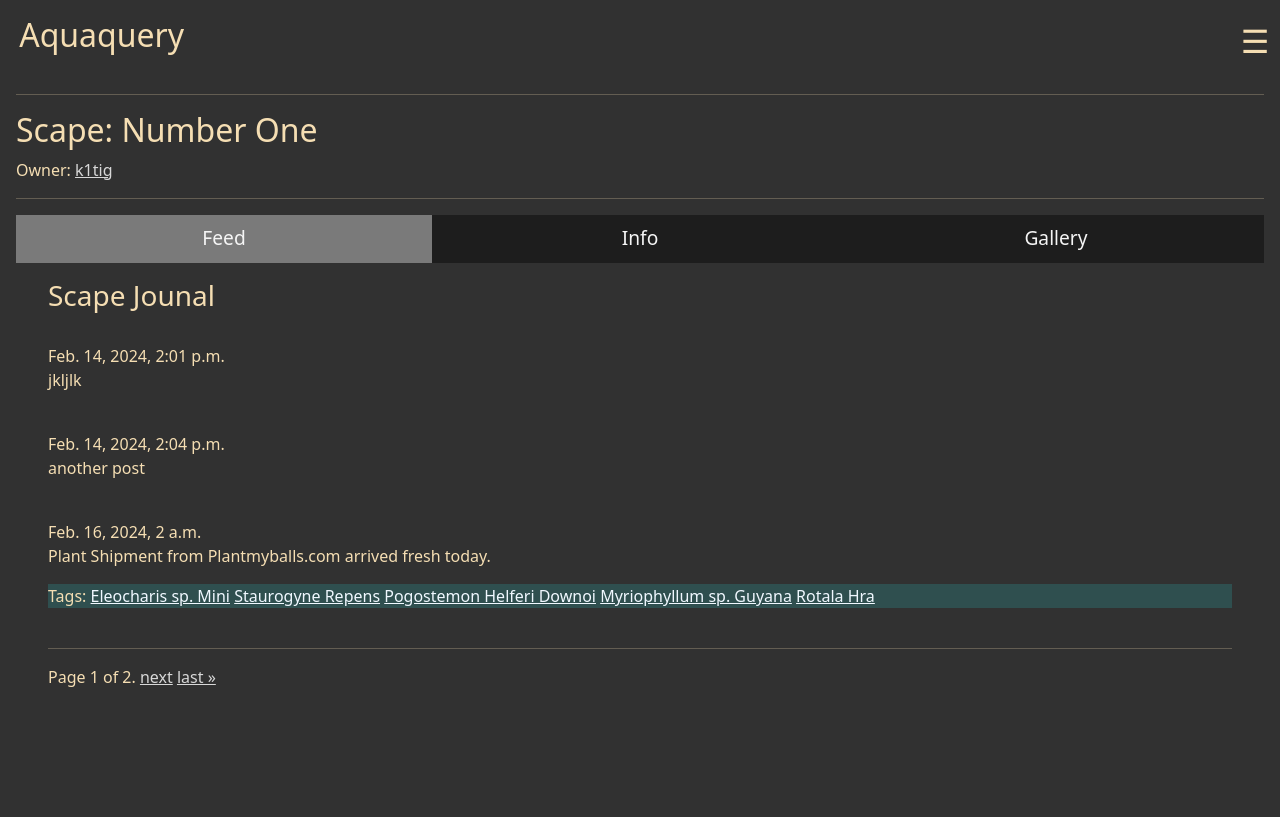
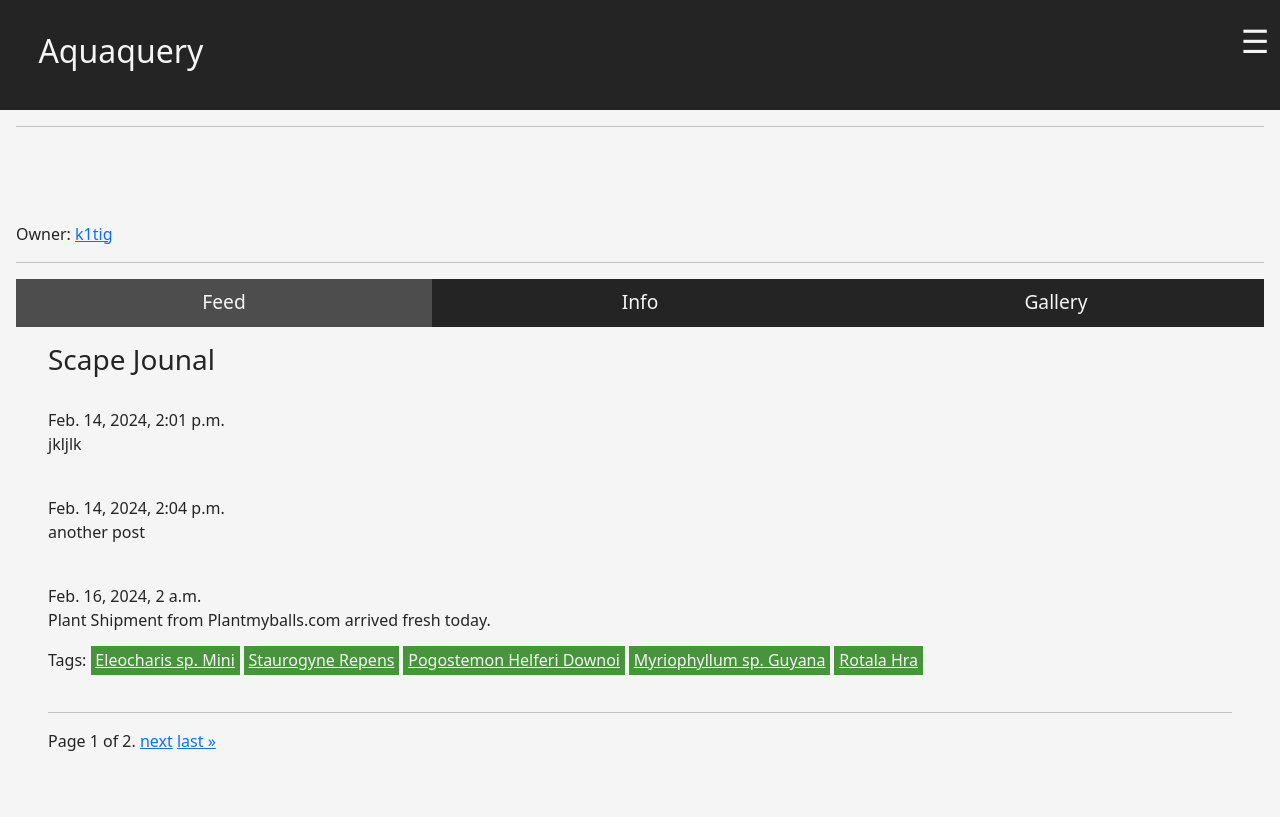
Before and after one commit to k1tig/aq4, a Django app: page /catalog/scape/1 in a window 1280 px wide. Before the commit the page ends 687 px from the top, so only its background shows below. Run offline with Django 5.2, Linux system fonts and the light colour scheme; data comes from the database, SQL or seed files in the repository; some libraries are stand-ins or nearby versions.

Commit message:
set up global colors in css

```diff
--- a/catalog/static/catalog/home.css
+++ b/catalog/static/catalog/home.css
@@ -1,14 +1,25 @@
-body{
-    background-color: rgb(49, 49, 49);
-    color: wheat;
+
+:root{
+    --light-color: #F5f5f5;
+    --primary-color: #242424;
+    --secondary-color: #4e4d4d;
+    --highlight-color: #2cacb5;
+    --alt-highlight-color: #48943c;
+
+
 }
 
-a {
-    color: rgb(216, 216, 216);
+
+
+body{
+    background-color: var(--light-color);
+    color: var(--primary-color);
 }
 
+
+
 h1{
-    color: wheat;
+    color: var(--primary-color);
     font-size: 2rem;
 
 }
@@ -17,25 +28,28 @@ p{
     font-size: 1rem;
 }
 #greeting{
-    color: wheat;
+    color: var(--primary-color);
 }
 
 header{
     justify-content: space-between;
     overflow: hidden;
     position: relative;
+    background-color: var(--primary-color);
+
 }
 
 header #myLinks {
     display: none;
-    background-color: rgb(31, 30, 21);
+    background-color: var(--secondary-color);
     padding: .3rem 0;
 }
 
-header a{
+header a, h1{
     display:block;
     text-decoration: none;
     padding: 1rem 1.2rem;
+    color: var(--light-color)
 
 }
 .hamburger{
@@ -46,12 +60,11 @@ header a{
     position: absolute;
     right: 0;
     top: 16;
-    color: wheat;
+    color: var(--light-color);
 }
 
 .hamburger:hover{
-    background-color: #ddd;
-    color: black;
+    color: var(--alt-highlight-color);
   }
 
 
@@ -74,16 +87,16 @@ header a{
 }
 .scape_section button:hover{
 
-    background-color: rgb(207, 43, 43);
+    background-color: var(--alt-highlight-color);
 }
 
 .scape_button{
     color:whitesmoke;
-    background-color: rgb(29, 29, 29);
+    background-color: var(--primary-color);
 }
 .redtab_button{
     color:whitesmoke;
-    background-color: rgb(122, 122, 122);
+    background-color: var(--secondary-color);
 }
 
 .scape_tab{
@@ -120,7 +133,7 @@ header a{
 
 .box_info{
     display: flex;
-    color: rgb(29, 29, 29);
+    color: var(--secondary-color);
     justify-content: center;
     align-items: center;
     padding: .7rem 0;
@@ -141,7 +154,7 @@ header a{
 
 .list_name{
     background-color: rgb(29, 29, 29);
-    color: whitesmoke;
+    color: var(--secondary-color);
 }
 .infotags{
     display: flex;
@@ -174,11 +187,16 @@ header a{
 
 
 
-/* Scape Page  */
+/* Scape Page
 
 #tags_container{
-    background-color: darkslategray;
+
 }
+
+*/
 .post_tags{
-    color: aliceblue;
+    color: var(--light-color);
+    background-color: var(--alt-highlight-color);
+    padding: .2rem .3rem;
+    /* need to fix margin on tags */
 }
```
